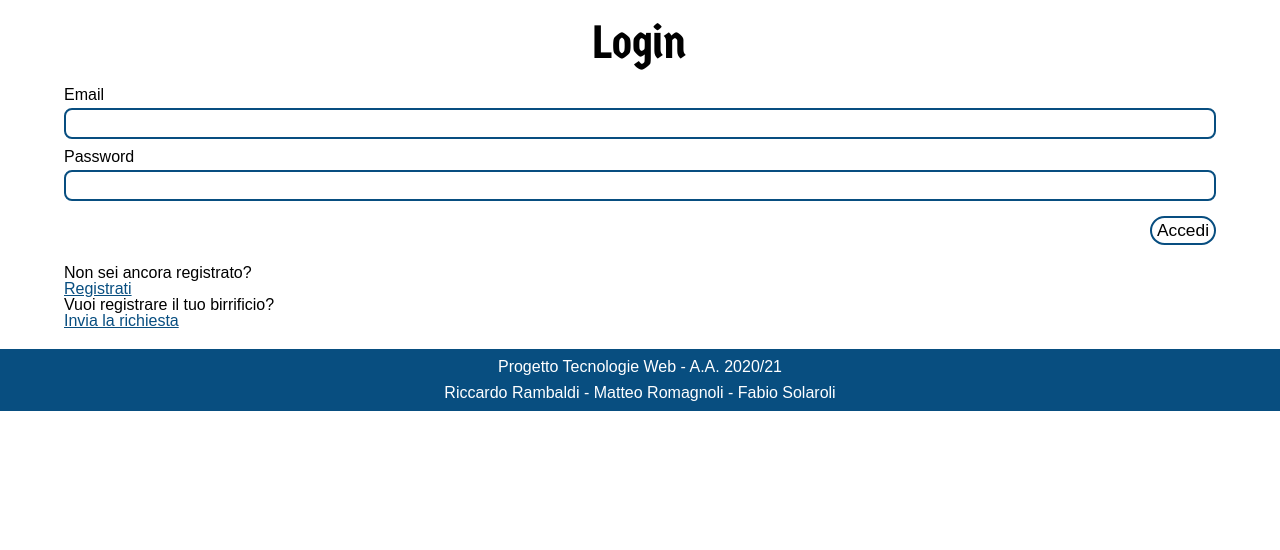
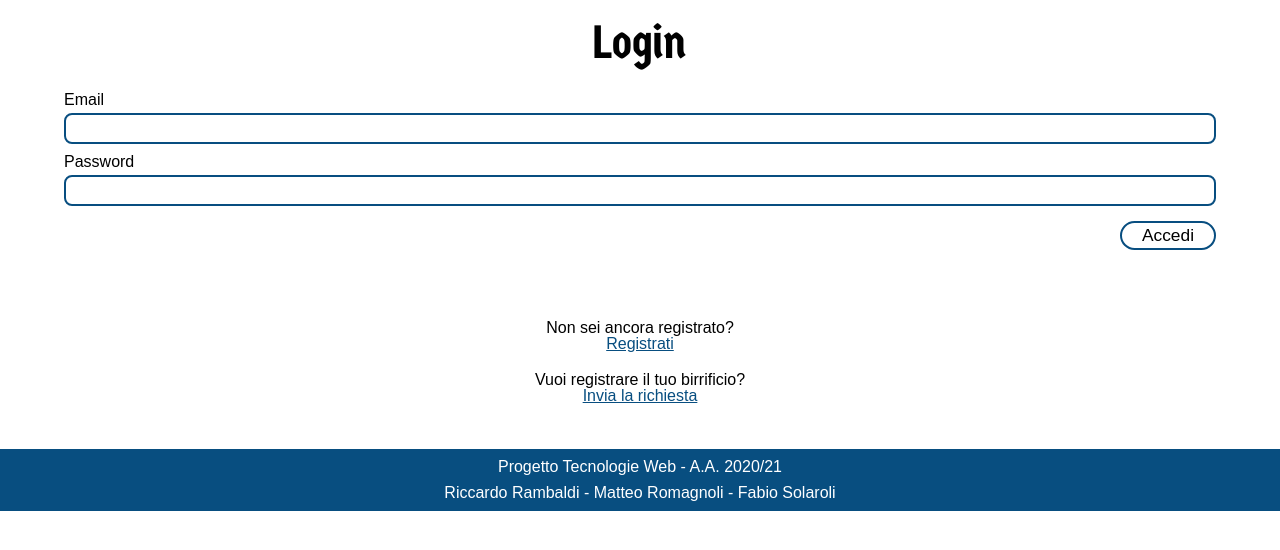
Before and after one commit to fsolaroli/Birrazzone, a PHP site: page /Php/Site/Login/login.php in a window 1280 px wide. Shown: the part 66-616 px from the top of the page. Run offline with PHP 8.4, Linux system fonts and the light colour scheme.

Commit message:
Minor changes

```diff
--- a/Source/CSS/style.css
+++ b/Source/CSS/style.css
@@ -48,6 +48,8 @@ table {
 }
 
 /*----------------------------------------------------------------------------*/
+/*----------------------------------------------------------------------------*/
+/*----------------------------------------------------------------------------*/
 
 @font-face {
 	font-family: "GermaniaOne";
@@ -61,6 +63,31 @@ table {
 html {
 	font-family: Arial, Helvetica, sans-serif;
 }
+
+ul {
+	list-style: none;
+}
+
+.hidden {
+	visibility: hidden;
+}
+
+:focus {
+	outline: none;
+}
+
+a {
+	display: block;
+	color: #084E80;
+}
+
+a:visited {
+	color: #084E80;
+}
+
+/* ----------------------------------------------- */
+/* h */
+/* ----------------------------------------------- */
 
 h1, h2, h3 {
 	font-family: "GermaniaOne";
@@ -83,21 +110,9 @@ h3 {
 	font-size: 15pt;
 }
 
-ul {
-	list-style: none;
-}
-
-.hidden {
-	visibility: hidden;
-}
-
-form > ul > li > input {
-	border-width: 0;
-	border-radius: 0;
-	padding: 0;
-
-	width: 95%;
-}
+/* ----------------------------------------------- */
+/* element border styling */
+/* ----------------------------------------------- */
 
 img, .product, button, li.input, input[type="submit"], input[type="file"], input[type="checkbox"] {
 	border-style: solid;
@@ -122,6 +137,8 @@ button:hover, input[type="submit"]:hover {
 	color: white;
 }
 
+/* button delete */
+
 button.delete {
 	margin: 40px 0 0 0;
 	font-weight: bold;
@@ -132,22 +149,28 @@ button.delete:hover {
 	color: red;
 }
 
-:focus {
-	outline: none;
+/* ----------------------------------------------- */
+/* Div errors */
+/* ----------------------------------------------- */
+
+div.errors {
+	font-weight: bolder;
+	font-size: 15pt;
+	color: red;
+	margin: 20px 0;
 }
 
-a {
-	display: block;
-	color: #084E80;
-}
-
-a:visited {
-	color: #084E80;
+div.errors > p {
+	margin-top: 5px;
 }
 
 /* ----------------------------------------------- */
 /* Form */
 /* ----------------------------------------------- */
+
+form > ul {
+	display: block;
+}
 
 form > ul > li.submit {
 	display: flex;
@@ -185,10 +208,18 @@ form > ul > li > img {
 	width: 50%;
 }
 
+form > ul > li > input {
+	border-width: 0;
+	border-radius: 0;
+	padding: 0;
+
+	width: 95%;
+}
+
 form > ul > li > input[type="submit"] {
 	width: auto;
 	border-radius: 30px;
-	padding: 2px 5px;
+	padding: 2px 20px;
 }
 
 form > ul > li > input[type="checkbox"] {
@@ -409,7 +440,7 @@ main > section {
 
 	width: 90%;
 
-	margin: 10px 0;
+	margin: 15px 0;
 }
 
 a.show {
@@ -484,8 +515,6 @@ div.delete {
 
 	background-color: white;
 	text-align: center;
-
-
 }
 
 div.delete > h2 {
@@ -495,3 +524,17 @@ div.delete > h2 {
 button.modify {
 	margin: 10px 0 0 0;
 }
+
+/* ----------------------------------------------- */
+/* Other */
+/* ----------------------------------------------- */
+
+ul {
+	display: flex;
+	align-items: center;
+	flex-direction: column;
+}
+
+ul > li > a {
+	margin-bottom: 20px;
+}
```
